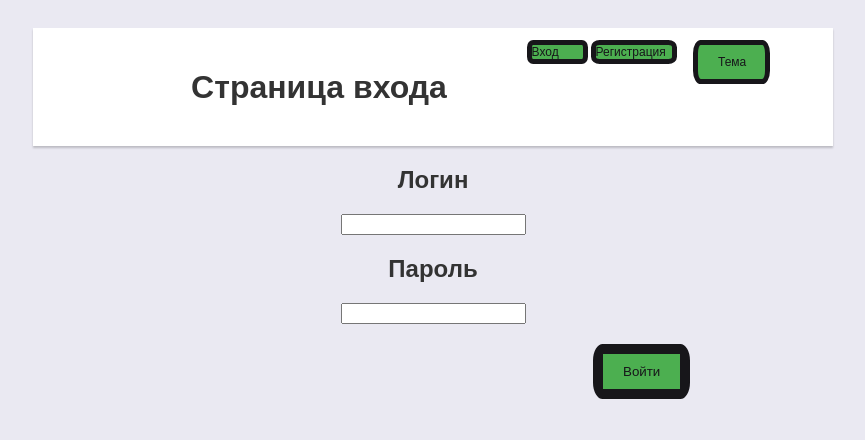
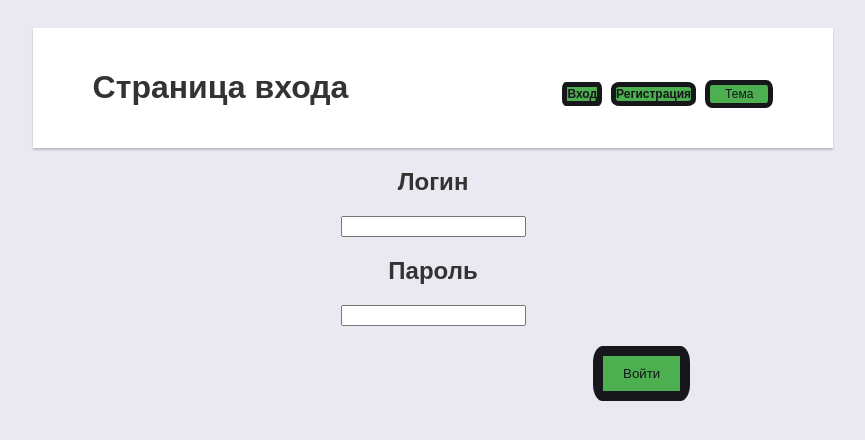
Before and after one commit to MerchHunters/SmartWallet, a plain HTML site: page frontend/login.html in a window 1280 px wide. Shown: the whole page, without its empty margins (207-1072 px from the left). Drawn offline with Linux system fonts and the light colour scheme.

Commit message:
Убрал костыли в страницах и css

```diff
--- a/frontend/css/style.css
+++ b/frontend/css/style.css
@@ -91,10 +91,10 @@
 }
 
 .theme-button {
-    position: absolute;
-    width: 10%;
-    margin-left: 45%;
-    top: 7%;
+    position: relative;
+    width: 18%;
+    margin-left: 30%;
+    top: 10%;
     font-size: 12px;
     border-radius: 2px;
     background-color: transparent;
@@ -111,7 +111,7 @@ body {
 }
 
 h1 {
-    width: 70%;
+    width: 100%;
     text-align: center;
     margin-bottom: 20px;
 }
--- a/frontend/login.html
+++ b/frontend/login.html
@@ -13,10 +13,11 @@
     <div class="container" >
         <header class="page-header">
             <div class="container">
-               <h1>Страница входа</h1>
-                <button class="theme-button" type="button" style="top: 5%; width: 6%; margin-left: 50%;">Тема</button>
-                <a class="theme-button" type="button" style="top: 5%; width: 4%; margin-left: 37%;">Вход</a>
-                <a class="theme-button" type="button" style="top: 5%; width: 6%; margin-left: 42%">Регистрация</a>
+               <h1 style="width: 100%;">Страница входа
+                <a class="theme-button" type="button" style="top: 5%; width: 4%; margin-left: 27%;">Вход</a>
+                <a class="theme-button" type="button" style="top: 10%; width: 6%; margin-left: 0%">Регистрация</a>
+                <button class="theme-button" type="button" style="top: 5%; width: 9%; margin-left: 0%;  padding: 2px 5px;">Тема</button>
+                </h1>
             </div>
     </header>
      <main>
```
Also changed, not shown: frontend/index.html (+2 -2 lines).
